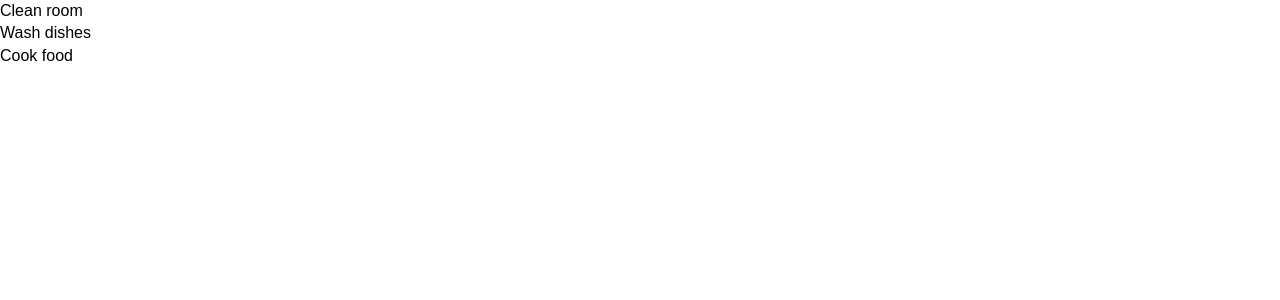
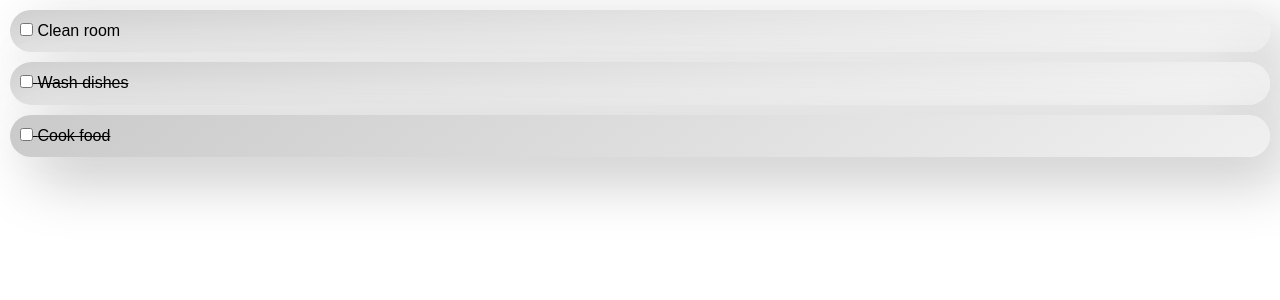
Before and after one commit to lgnjenga/React_Todo_App, a React (Create React App) app: page / in a window 1280 px wide. Shown: the top 300 px of the page. Built offline with nearby package versions, Linux system fonts and the light colour scheme.

Commit message:
Styling: Inline, variables and through functions

```diff
--- a/src/App.js
+++ b/src/App.js
@@ -14,12 +14,12 @@ class App extends Component {
       {
         id: 2,
         title: "Wash dishes",
-        completed: false,
+        completed: true,
       },
       {
         id: 3,
         title: "Cook food",
-        completed: false,
+        completed: true,
       },
     ],
   };
--- a/src/components/TodoItem.js
+++ b/src/components/TodoItem.js
@@ -2,10 +2,37 @@ import React, { Component } from "react";
 import PropTypes from "prop-types";
 
 export class TodoItem extends Component {
+  getStyle = () => {
+    // if (this.props.todo.completed) {
+    //   return {
+    //     textDecoration: "line-through",
+    //   };
+    // } else {
+    //   return {
+    //     textDecoration: "none",
+    //   };
+    // }
+
+    return {
+      borderRadius: "25px",
+      background: "linear-gradient(145deg, #cacaca, #f0f0f0)",
+      boxShadow: "20px 20px 60px #bebebe, -20px -20px 60px #ffffff",
+      // background: "#f4f4f4",
+      padding: "10px",
+      margin: "10px",
+      // borderBottom: "1px #ccc dotted",
+      textDecoration: this.props.todo.completed ? "line-through" : "none",
+    };
+  };
+
   render() {
     return (
-      <div>
-        <p>{this.props.todo.title}</p>
+      // <div style={{ backgroundColor: '#f4f4f4' }}>
+      // <div style={itemStyle}>
+      <div style={this.getStyle()}>
+        <p>
+          <input type="checkbox" /> {this.props.todo.title}
+        </p>
       </div>
     );
   }
@@ -16,4 +43,8 @@ TodoItem.propTypes = {
   todo: PropTypes.object.isRequired,
 };
 
+// const itemStyle = {
+//   backgroundColor: "#f4f4f4",
+// };
+
 export default TodoItem;
```
